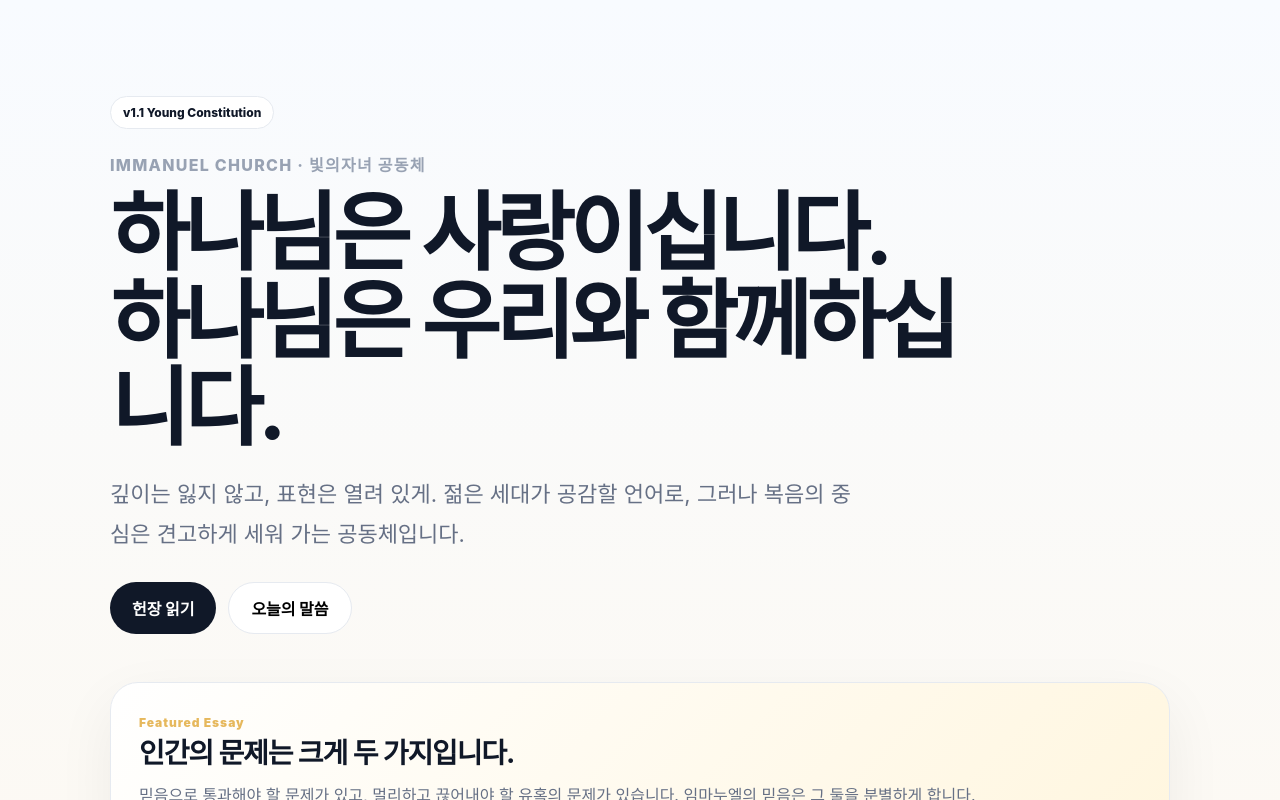
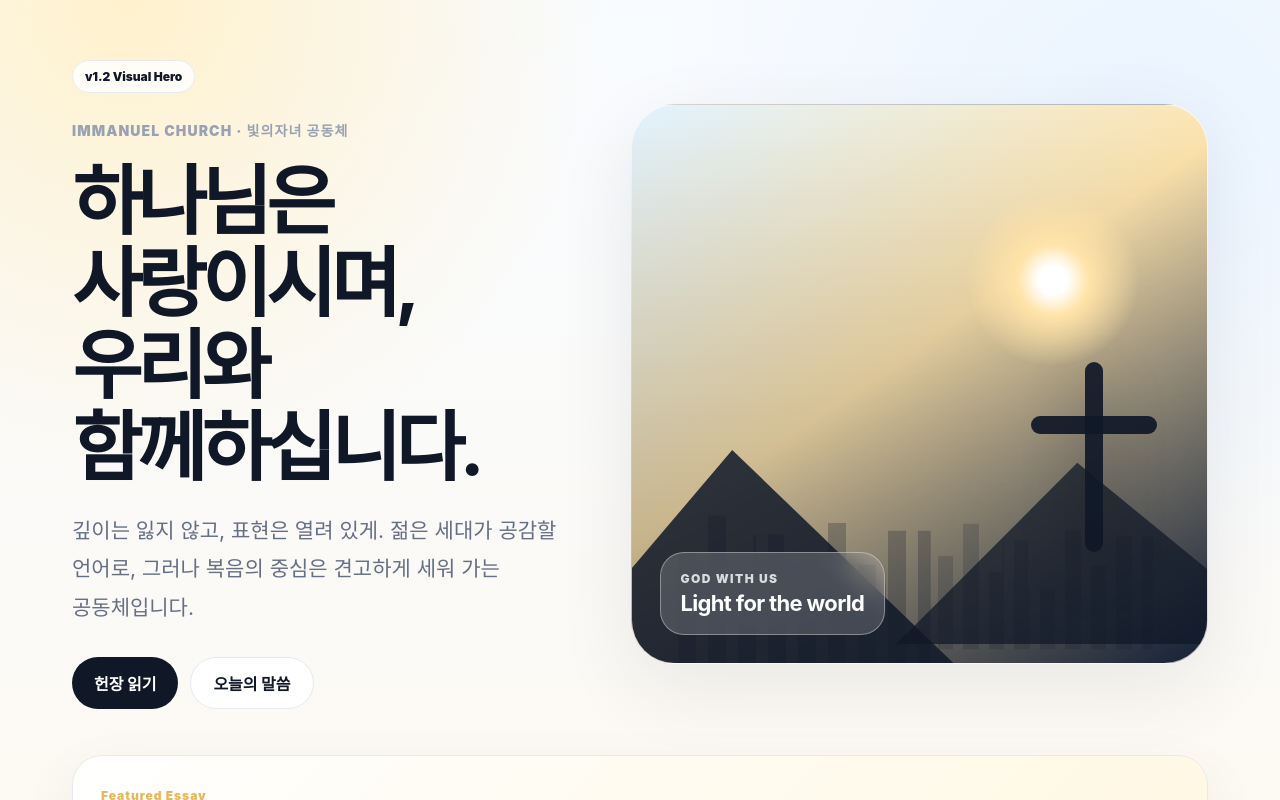
Before and after one commit to komed94-jpg/Immanuel-home, a Next.js app: page / in a window 1280 px wide. Shown: the top 800 px of the page. Built offline with nearby package versions, Linux system fonts and the light colour scheme.

Commit message:
Add files via upload

```diff
--- a/app/globals.css
+++ b/app/globals.css
@@ -1,24 +1,285 @@
 
-:root{
-  --bg:#f8fafc; --ink:#101828; --muted:#667085; --gold:#E6B85C;
-  --card:#ffffffcc; --line:#e6eaf0;
+:root {
+  --bg: #f8fafc;
+  --ink: #101828;
+  --muted: #667085;
+  --gold: #E6B85C;
+  --card: rgba(255,255,255,.78);
+  --line: #e6eaf0;
+  --shadow: 0 24px 80px rgba(16,24,40,.08);
 }
-*{box-sizing:border-box} body{margin:0;font-family:Inter,"Noto Sans KR",sans-serif;
-background:linear-gradient(180deg,#f8fbff,#fff8ec); color:var(--ink)}
-.wrap{max-width:1100px;margin:auto;padding:24px 20px 120px}
-.hero{padding:72px 0 48px}
-.badge{display:inline-block;padding:8px 12px;border-radius:999px;background:#fff;border:1px solid var(--line);font-weight:800;font-size:12px}
-.eyebrow{margin:22px 0 10px;color:#98a2b3;font-weight:800;letter-spacing:.08em}
-h1{font-size:clamp(42px,8vw,86px);line-height:1.02;letter-spacing:-.06em;margin:0;max-width:900px}
-.lead{font-size:clamp(18px,2vw,22px);line-height:1.8;color:var(--muted);max-width:760px;margin-top:22px}
-.cta{display:flex;gap:12px;margin-top:28px;flex-wrap:wrap}
-button{height:52px;padding:0 22px;border-radius:999px;border:1px solid var(--line);background:white;font:inherit;font-weight:800}
-.primary{background:var(--ink);color:white;border:none}
-.grid{display:grid;grid-template-columns:repeat(2,1fr);gap:18px;margin-top:18px}
-.card{padding:28px;border:1px solid var(--line);border-radius:28px;background:var(--card);backdrop-filter:blur(18px);box-shadow:0 20px 60px rgba(16,24,40,.06)}
-.feature{background:linear-gradient(135deg,#fff,#fff6df)}
-.card span{color:var(--gold);font-weight:900;font-size:12px;letter-spacing:.08em}
-.icon{width:48px;height:48px;border-radius:16px;background:#fff;display:grid;place-items:center;margin-bottom:18px;box-shadow:0 10px 30px rgba(16,24,40,.06)}
-h3{margin:0 0 10px;font-size:28px;letter-spacing:-.04em}
-p{margin:0;line-height:1.8;color:var(--muted)}
-@media(max-width:720px){.grid{grid-template-columns:1fr}}
+
+* { box-sizing: border-box; }
+
+body {
+  margin: 0;
+  font-family: -apple-system, BlinkMacSystemFont, "Apple SD Gothic Neo", "Noto Sans KR", Inter, sans-serif;
+  background:
+    radial-gradient(circle at 10% 0%, #fff1cc 0, transparent 28%),
+    radial-gradient(circle at 90% 10%, #eaf4ff 0, transparent 30%),
+    linear-gradient(180deg, #f8fbff, #fff8ec);
+  color: var(--ink);
+}
+
+button {
+  height: 52px;
+  padding: 0 22px;
+  border-radius: 999px;
+  border: 1px solid var(--line);
+  background: white;
+  color: var(--ink);
+  font: inherit;
+  font-weight: 850;
+  cursor: pointer;
+}
+
+.wrap {
+  max-width: 1180px;
+  margin: 0 auto;
+  padding: 32px 22px 120px;
+}
+
+.hero {
+  display: grid;
+  grid-template-columns: minmax(0, .95fr) minmax(360px, 1.05fr);
+  gap: 36px;
+  align-items: center;
+  min-height: 660px;
+}
+
+.heroText {
+  padding: 28px 0;
+}
+
+.badge {
+  display: inline-flex;
+  padding: 8px 12px;
+  border-radius: 999px;
+  background: rgba(255,255,255,.8);
+  border: 1px solid var(--line);
+  font-weight: 900;
+  font-size: 12px;
+  backdrop-filter: blur(14px);
+}
+
+.eyebrow {
+  margin: 26px 0 16px;
+  color: #98a2b3;
+  font-weight: 900;
+  letter-spacing: .08em;
+  font-size: 14px;
+}
+
+h1 {
+  margin: 0;
+  max-width: 720px;
+  font-size: clamp(44px, 6vw, 76px);
+  line-height: 1.08;
+  letter-spacing: -0.07em;
+  word-break: keep-all;
+}
+
+.lead {
+  margin: 24px 0 0;
+  max-width: 640px;
+  font-size: clamp(17px, 2vw, 21px);
+  line-height: 1.82;
+  color: var(--muted);
+  word-break: keep-all;
+}
+
+.cta {
+  display: flex;
+  gap: 12px;
+  margin-top: 30px;
+  flex-wrap: wrap;
+}
+
+.primary {
+  background: var(--ink);
+  color: white;
+  border: none;
+}
+
+.heroVisual {
+  position: relative;
+  min-height: 560px;
+  overflow: hidden;
+  border-radius: 44px;
+  background:
+    linear-gradient(180deg, rgba(255,255,255,.08), rgba(16,24,40,.30)),
+    linear-gradient(145deg, #dff2ff 0%, #ffe3a8 46%, #17243d 100%);
+  box-shadow: var(--shadow);
+  border: 1px solid rgba(255,255,255,.65);
+}
+
+.sun {
+  position: absolute;
+  right: 12%;
+  top: 16%;
+  width: 170px;
+  height: 170px;
+  border-radius: 50%;
+  background: radial-gradient(circle, #fff 0 12%, #ffe3a8 30%, rgba(255,227,168,0) 72%);
+}
+
+.mountain {
+  position: absolute;
+  bottom: 0;
+  width: 70%;
+  height: 45%;
+  background: #101828;
+  opacity: .85;
+  clip-path: polygon(0 100%, 45% 15%, 100% 100%);
+}
+
+.m1 { left: -14%; }
+.m2 { right: -16%; opacity: .72; transform: scaleY(.85); }
+
+.city {
+  position: absolute;
+  bottom: 0;
+  height: 34%;
+  width: 44%;
+  opacity: .26;
+  background: repeating-linear-gradient(90deg, #101828 0 18px, transparent 18px 30px);
+  clip-path: polygon(0 100%, 0 42%, 10% 42%, 10% 22%, 20% 22%, 20% 52%, 30% 52%, 30% 32%, 42% 32%, 42% 62%, 56% 62%, 56% 26%, 70% 26%, 70% 48%, 82% 48%, 82% 30%, 100% 30%, 100% 100%);
+}
+
+.city1 { left: 8%; }
+.city2 { right: 6%; transform: scale(.85); opacity: .18; }
+
+.cross {
+  position: absolute;
+  right: 18%;
+  bottom: 20%;
+  width: 18px;
+  height: 190px;
+  border-radius: 999px;
+  background: rgba(16,24,40,.92);
+  box-shadow: 0 20px 60px rgba(0,0,0,.25);
+}
+
+.crossBeam {
+  position: absolute;
+  right: calc(18% - 54px);
+  bottom: calc(20% + 118px);
+  width: 126px;
+  height: 18px;
+  border-radius: 999px;
+  background: rgba(16,24,40,.92);
+}
+
+.visualCaption {
+  position: absolute;
+  left: 28px;
+  bottom: 28px;
+  padding: 18px 20px;
+  border-radius: 24px;
+  background: rgba(255,255,255,.18);
+  border: 1px solid rgba(255,255,255,.36);
+  color: white;
+  backdrop-filter: blur(16px);
+}
+
+.visualCaption span {
+  display: block;
+  font-size: 12px;
+  font-weight: 900;
+  letter-spacing: .12em;
+  text-transform: uppercase;
+  opacity: .8;
+}
+
+.visualCaption strong {
+  display: block;
+  margin-top: 4px;
+  font-size: 22px;
+  letter-spacing: -.03em;
+}
+
+.today { margin-top: 18px; }
+
+.grid {
+  display: grid;
+  grid-template-columns: repeat(4, 1fr);
+  gap: 18px;
+  margin-top: 18px;
+}
+
+.card {
+  padding: 28px;
+  border: 1px solid var(--line);
+  border-radius: 30px;
+  background: var(--card);
+  backdrop-filter: blur(18px);
+  box-shadow: 0 20px 60px rgba(16,24,40,.06);
+}
+
+.feature {
+  background: linear-gradient(135deg, rgba(255,255,255,.88), rgba(255,246,223,.9));
+}
+
+.card span {
+  color: var(--gold);
+  font-weight: 900;
+  font-size: 12px;
+  letter-spacing: .08em;
+}
+
+.icon {
+  width: 48px;
+  height: 48px;
+  border-radius: 16px;
+  background: white;
+  display: grid;
+  place-items: center;
+  margin-bottom: 18px;
+  box-shadow: 0 10px 30px rgba(16,24,40,.06);
+}
+
+h3 {
+  margin: 0 0 10px;
+  font-size: 26px;
+  letter-spacing: -.04em;
+}
+
+p {
+  margin: 0;
+  line-height: 1.78;
+  color: var(--muted);
+  word-break: keep-all;
+}
+
+@media (max-width: 900px) {
+  .hero {
+    grid-template-columns: 1fr;
+    min-height: auto;
+    gap: 28px;
+  }
+  .heroVisual {
+    min-height: 420px;
+  }
+  .grid {
+    grid-template-columns: repeat(2, 1fr);
+  }
+}
+
+@media (max-width: 620px) {
+  .wrap {
+    padding: 22px 16px 100px;
+  }
+  .heroText {
+    padding-top: 18px;
+  }
+  h1 {
+    font-size: 43px;
+  }
+  .heroVisual {
+    min-height: 360px;
+    border-radius: 34px;
+  }
+  .grid {
+    grid-template-columns: 1fr;
+  }
+}
--- a/app/page.tsx
+++ b/app/page.tsx
@@ -1,4 +1,5 @@
 "use client";
+
 import { BookOpen, Compass, Flame, HeartHandshake } from "lucide-react";
 
 const sections = [
@@ -12,9 +13,13 @@ export default function Page() {
   return (
     <main className="wrap">
       <section className="hero">
-        <div className="badge">v1.1 Young Constitution</div>
+        <div className="heroText">
+          <div className="badge">v1.2 Visual Hero</div>
           <p className="eyebrow">IMMANUEL CHURCH · 빛의자녀 공동체</p>
-        <h1>하나님은 사랑이십니다.<br/>하나님은 우리와 함께하십니다.</h1>
+          <h1>
+            하나님은 사랑이시며,<br />
+            우리와 함께하십니다.
+          </h1>
           <p className="lead">
             깊이는 잃지 않고, 표현은 열려 있게. 젊은 세대가 공감할 언어로,
             그러나 복음의 중심은 견고하게 세워 가는 공동체입니다.
@@ -22,6 +27,21 @@ export default function Page() {
           <div className="cta">
             <button className="primary">헌장 읽기</button>
             <button>오늘의 말씀</button>
+          </div>
+        </div>
+
+        <div className="heroVisual" aria-label="도시 위 새벽빛과 십자가">
+          <div className="sun" />
+          <div className="city city1" />
+          <div className="city city2" />
+          <div className="mountain m1" />
+          <div className="mountain m2" />
+          <div className="cross" />
+          <div className="crossBeam" />
+          <div className="visualCaption">
+            <span>God with us</span>
+            <strong>Light for the world</strong>
+          </div>
         </div>
       </section>
 
```
Lines whose indentation alone changed are shown as unchanged.
